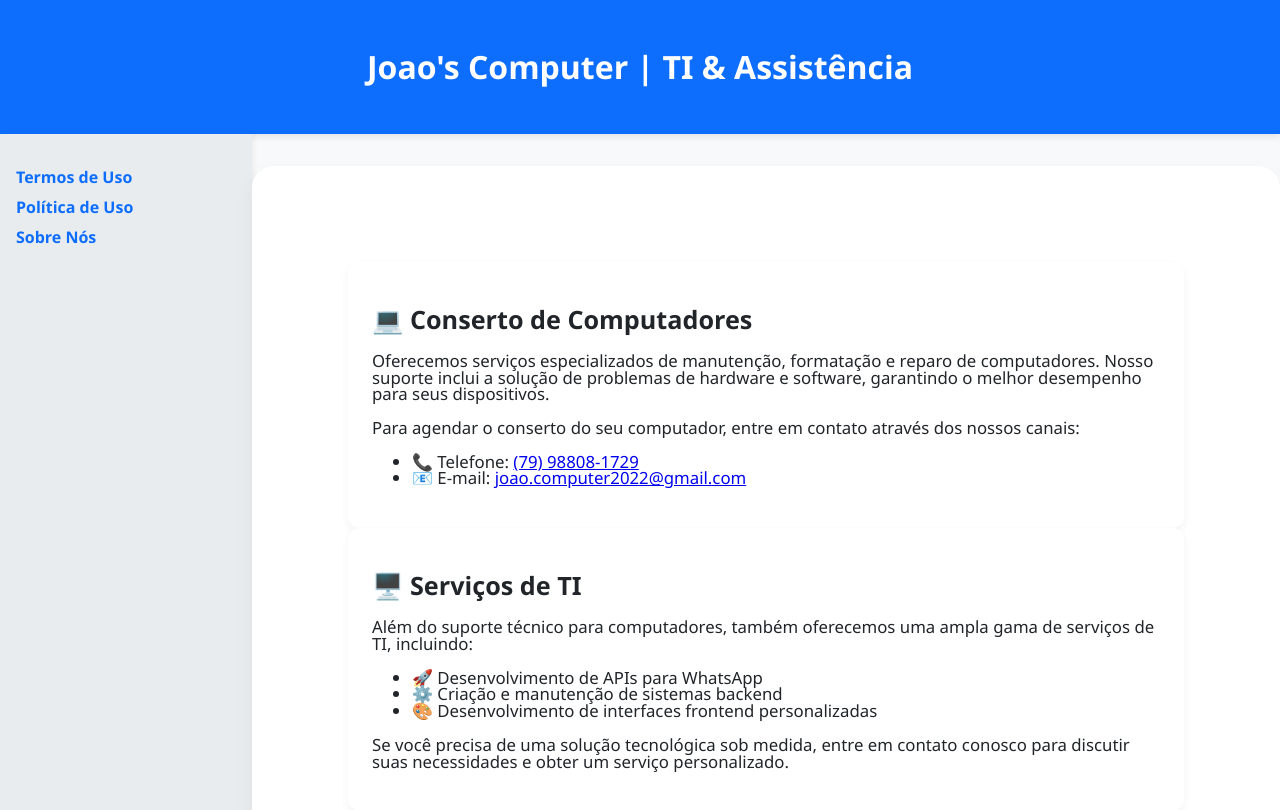
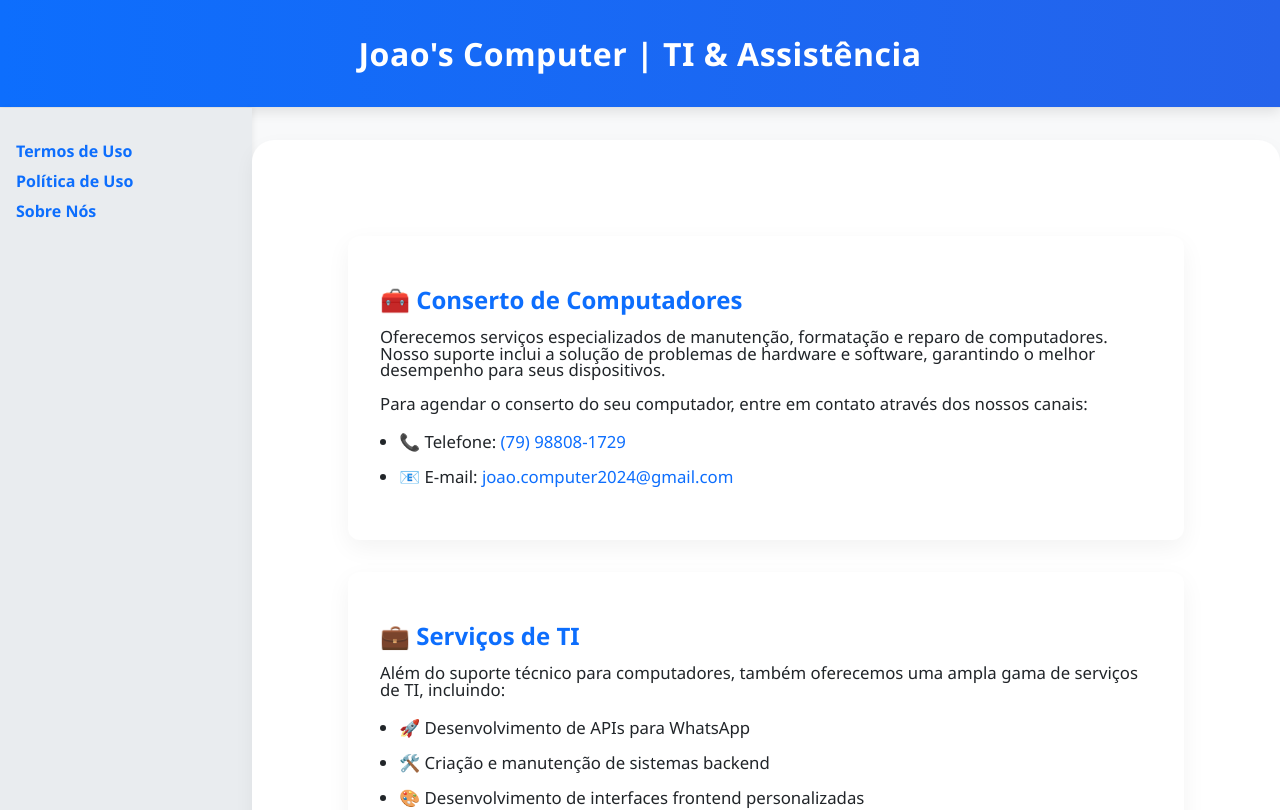
Before and after one commit to victor-souza1997/front_end_react, a React (Create React App) app: page / in a window 1280 px wide. Shown: the top 810 px of the page. Built offline with nearby package versions, Linux system fonts and the light colour scheme.

Commit message:
adicao de cards

```diff
--- a/src/App.js
+++ b/src/App.js
@@ -7,28 +7,30 @@
 
 function Home() {
   return (
-    <main className="content">
-      <section>
-        <h2>💻 Conserto de Computadores</h2>
-        <p>Oferecemos serviços especializados de manutenção, formatação e reparo de computadores. Nosso suporte inclui a solução de problemas de hardware e software, garantindo o melhor desempenho para seus dispositivos.</p>
+    <section className="content">
+    <div className="card">
+      <h2>🧰 Conserto de Computadores</h2>
+      <p>
+        Oferecemos serviços especializados de manutenção, formatação e reparo de computadores. Nosso suporte inclui a solução de problemas de hardware e software, garantindo o melhor desempenho para seus dispositivos.
+      </p>
       <p>Para agendar o conserto do seu computador, entre em contato através dos nossos canais:</p>
-        <ul>
+      <ul className="contact-info">
         <li>📞 Telefone: <a href="tel:+5579988081729">(79) 98808-1729</a></li>
-          <li>📧 E-mail: <a href="mailto:joao.computer2022@gmail.com">joao.computer2022@gmail.com</a></li>
+        <li>📧 E-mail: <a href="mailto:joao.computer2024@gmail.com">joao.computer2024@gmail.com</a></li>
       </ul>
-      </section>
+    </div>
 
-      <section>
-        <h2>🖥️ Serviços de TI</h2>
+    <div className="card">
+      <h2>💼 Serviços de TI</h2>
       <p>Além do suporte técnico para computadores, também oferecemos uma ampla gama de serviços de TI, incluindo:</p>
       <ul>
         <li>🚀 Desenvolvimento de APIs para WhatsApp</li>
-          <li>⚙️ Criação e manutenção de sistemas backend</li>
+        <li>🛠️ Criação e manutenção de sistemas backend</li>
         <li>🎨 Desenvolvimento de interfaces frontend personalizadas</li>
       </ul>
       <p>Se você precisa de uma solução tecnológica sob medida, entre em contato conosco para discutir suas necessidades e obter um serviço personalizado.</p>
+    </div>
   </section>
-    </main>
   );
 }
 
--- a/src/style.css
+++ b/src/style.css
@@ -6,13 +6,20 @@
   }
 
   header {
-    background-color: #0d6efd;
-    color: white;
+    background: linear-gradient(90deg, #0d6efd, #2563eb);
+    color: #ffffff;
     text-align: center;
-    padding: 1.5rem 0;
-    box-shadow: 0 2px 8px rgba(0,0,0,0.1);
+    padding: 2rem 1rem;
+    box-shadow: 0 4px 12px rgba(0, 0, 0, 0.1);
+    border-bottom: 1px solid #e3e3e3;
   }
 
+  header h1 {
+    margin: 0;
+    font-size: 2rem;
+    font-weight: 600;
+    letter-spacing: 0.5px;
+  }
   .container {
     display: flex;
     min-height: 100vh;
```
Lines whose indentation alone changed are shown as unchanged.
